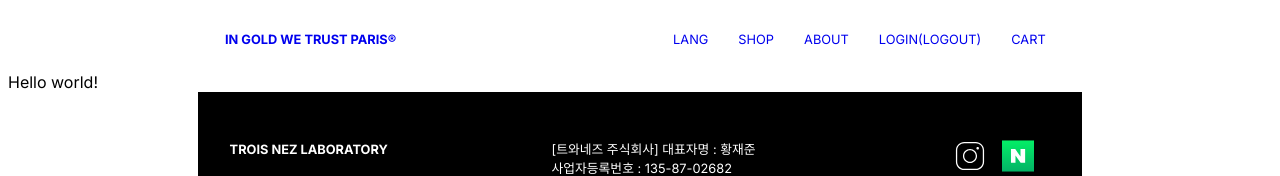
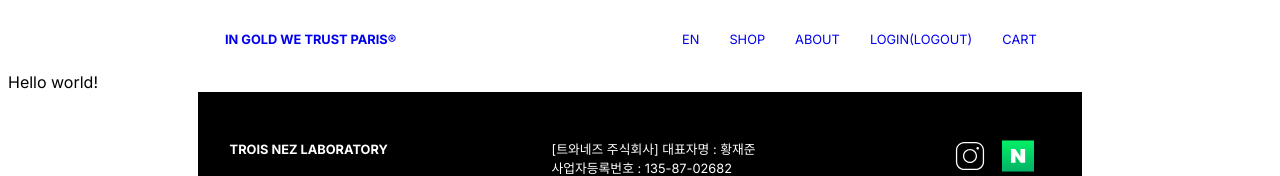
Before and after one commit to Sol-cito/Troinez-FE, a Next.js app: page /en in a window 1280 px wide. Shown: the top 176 px of the page. Built offline with nearby package versions, Linux system fonts and the light colour scheme.

Commit message:
header locale 적용

```diff
--- a/components/header/header.tsx
+++ b/components/header/header.tsx
@@ -1,30 +1,38 @@
+"use client";
+
 import Link from "next/link";
 import React from "react";
 import styles from "./header.module.scss";
+import { useLocale } from "next-intl";
 
 function Header() {
+  const locale: string = useLocale();
+  const switchLocale = (): string => {
+    return locale === "ko" ? "en" : "ko";
+  };
+
   return (
     <header className={styles.header}>
       <nav className={styles.nav}>
         <div className={styles.left}>
-          <Link href="/" className={styles.logo}>
+          <Link href={`/${locale}`} className={styles.logo}>
             IN GOLD WE TRUST PARIS®
           </Link>
         </div>
         <div className={styles.right}>
-          <Link href="/" className={styles.menu_btn}>
-            LANG
+          <Link href={`/${switchLocale()}`} className={styles.menu_btn}>
+            {locale.toLocaleUpperCase()}
           </Link>
-          <Link href="/" className={styles.menu_btn}>
+          <Link href={`/${locale}`} className={styles.menu_btn}>
             SHOP
           </Link>
-          <Link href="/about" className={styles.menu_btn}>
+          <Link href={`/${locale}/about`} className={styles.menu_btn}>
             ABOUT
           </Link>
-          <Link href="/" className={styles.menu_btn}>
+          <Link href={`/${locale}`} className={styles.menu_btn}>
             LOGIN(LOGOUT)
           </Link>
-          <Link href="/" className={styles.menu_btn}>
+          <Link href={`/${locale}`} className={styles.menu_btn}>
             CART
           </Link>
         </div>
```
